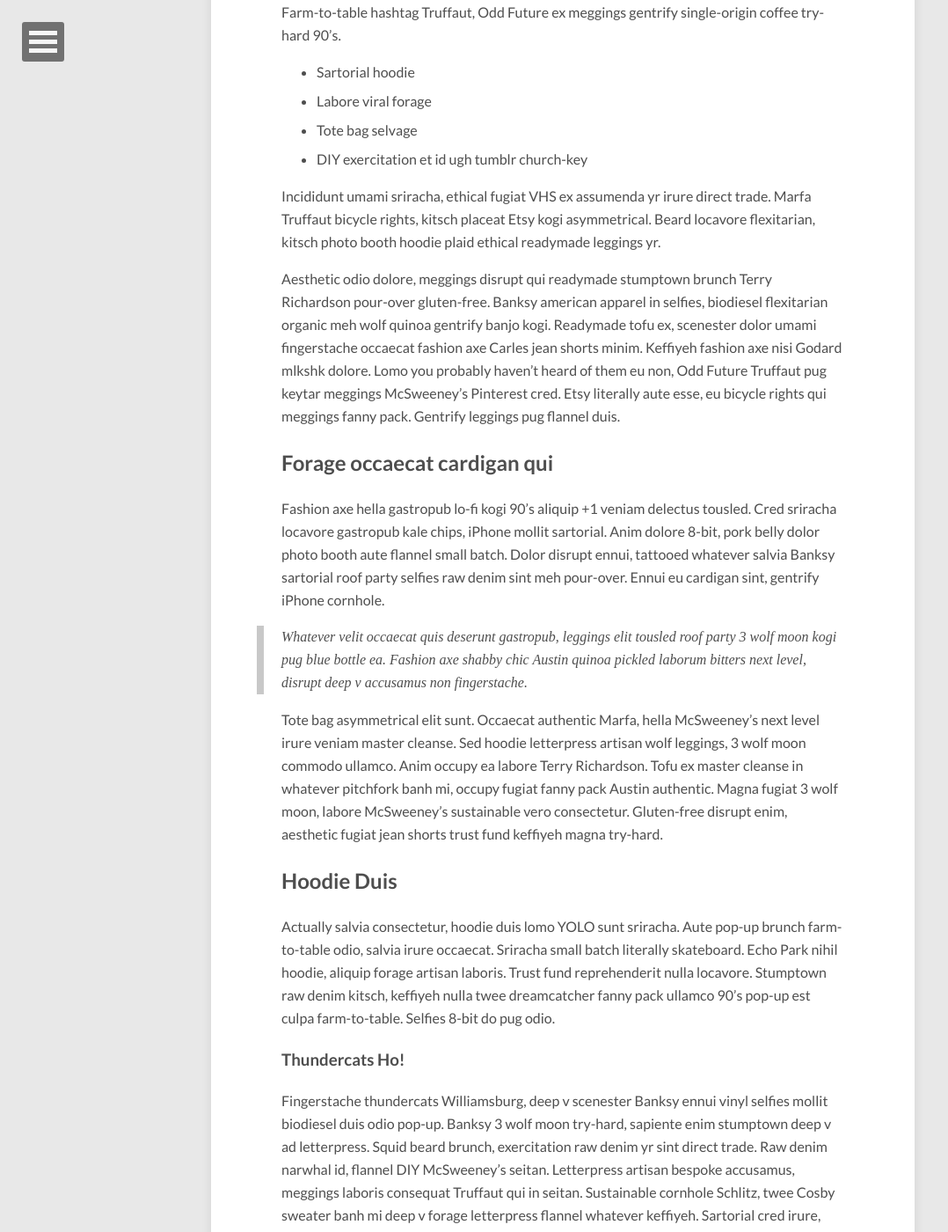
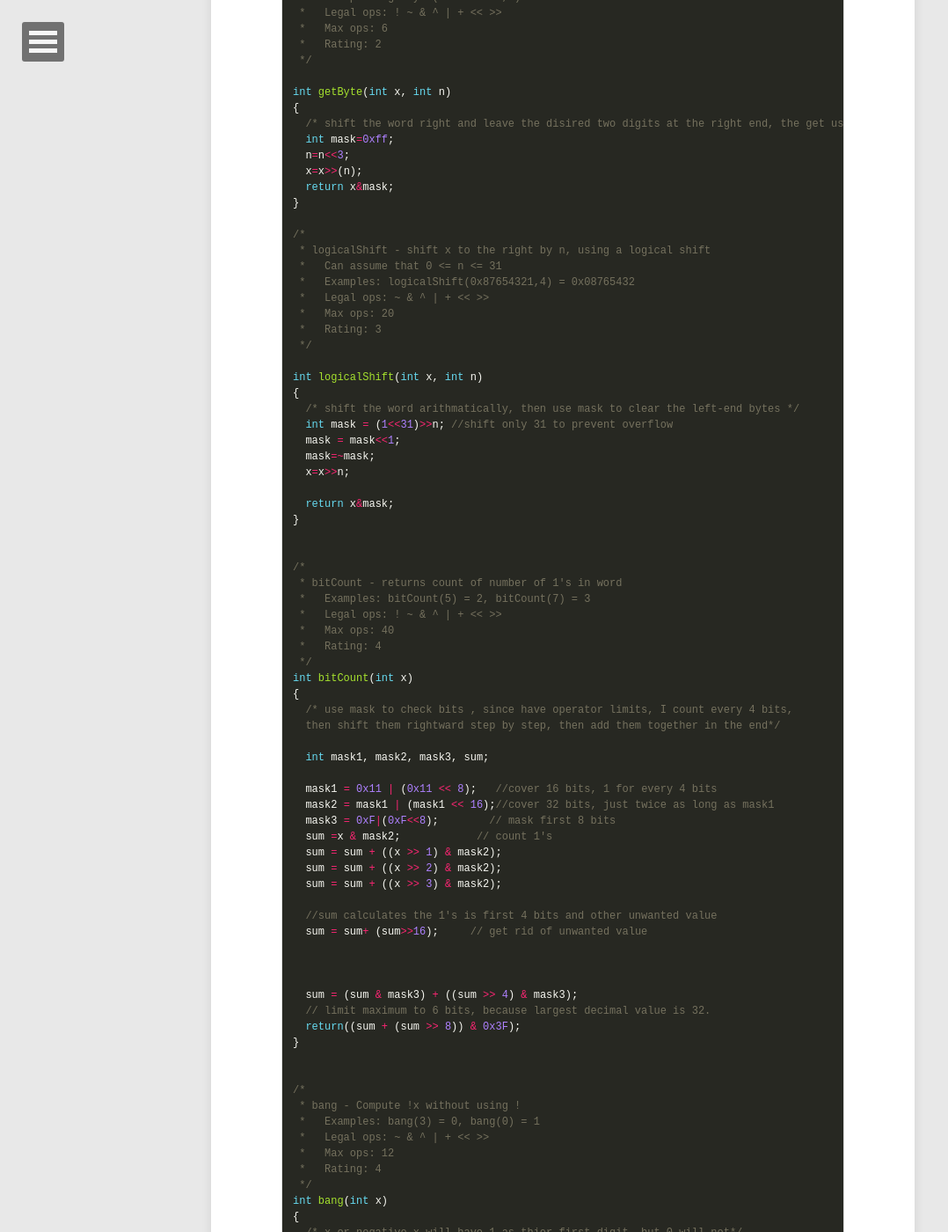
Before and after one commit to botingli/botingli.github.io, a Jekyll site: the page built from index.html, in a window 1280 px wide and 1400 px high, scrolled down 1575 px. Shown: the whole window at 88% size, without its empty margins (0-1078 px from the left). Built offline with Jekyll 4.4.1, drawn with Linux system fonts in a browser that asks for light colours; nearby versions of some CDN libraries; the list of posts is cut into pages by our own code; some of the changed text lies outside the part shown.

Commit message:
improve first Edit

```diff
--- /dev/null
+++ b/_posts/2015-09-22-readability-post.md
@@ -0,0 +1,370 @@
+---
+layout: post
+title: " Do things With Only Bitwise Operations"
+description: "Learning to make operations, decision calls with only bitwise operations"
+tags: [C, Code, Computer Organization, Class]
+image:
+  feature: abstract-6.jpg
+  credit: dargadgetz
+  creditlink: http://www.dargadgetz.com/ios-7-abstract-wallpaper-pack-for-iphone-5-and-ipod-touch-retina/
+---
+
+I have learned a lot about how the computer make decisions and discretions with bit-level operations.
+Also, although brain-burning, using Bitwise operations in computation intensive-programming can substancially boost performance and efficiency.
+So I think these stuff could be useful for my programming contests.
+
+Here I have collected the labs problems and other puzzles I solved.
+
+## Bit Cowboy Lab -- Integars
+
+{% highlight c %}
+int bitAnd(int x, int y)
+{
+  /* get  ~(x&y) using ~x|~y */
+
+  int c= ~x | ~y;
+  return ~c;
+}
+
+/*
+ * getByte - Extract byte n from word x
+ *   Bytes numbered from 0 (LSB) to 3 (MSB)
+ *   Examples: getByte(0x12345678,1) = 0x56
+ *   Legal ops: ! ~ & ^ | + << >>
+ *   Max ops: 6
+ *   Rating: 2
+ */
+
+int getByte(int x, int n)
+{
+  /* shift the word right and leave the disired two digits at the right end, the get using mask */
+  int mask=0xff;
+  n=n<<3;
+  x=x>>(n);
+  return x&mask;
+}
+
+/*
+ * logicalShift - shift x to the right by n, using a logical shift
+ *   Can assume that 0 <= n <= 31
+ *   Examples: logicalShift(0x87654321,4) = 0x08765432
+ *   Legal ops: ~ & ^ | + << >>
+ *   Max ops: 20
+ *   Rating: 3
+ */
+
+int logicalShift(int x, int n)
+{
+  /* shift the word arithmatically, then use mask to clear the left-end bytes */
+  int mask = (1<<31)>>n; //shift only 31 to prevent overflow
+  mask = mask<<1;
+  mask=~mask;
+  x=x>>n;
+
+  return x&mask;
+}
+
+
+/*
+ * bitCount - returns count of number of 1's in word
+ *   Examples: bitCount(5) = 2, bitCount(7) = 3
+ *   Legal ops: ! ~ & ^ | + << >>
+ *   Max ops: 40
+ *   Rating: 4
+ */
+int bitCount(int x)
+{
+  /* use mask to check bits , since have operator limits, I count every 4 bits,
+  then shift them rightward step by step, then add them together in the end*/
+
+  int mask1, mask2, mask3, sum;
+
+  mask1 = 0x11 | (0x11 << 8);   //cover 16 bits, 1 for every 4 bits
+  mask2 = mask1 | (mask1 << 16);//cover 32 bits, just twice as long as mask1
+  mask3 = 0xF|(0xF<<8);        // mask first 8 bits
+  sum =x & mask2;            // count 1's
+  sum = sum + ((x >> 1) & mask2);
+  sum = sum + ((x >> 2) & mask2);
+  sum = sum + ((x >> 3) & mask2);
+
+  //sum calculates the 1's is first 4 bits and other unwanted value
+  sum = sum+ (sum>>16);     // get rid of unwanted value
+
+
+
+  sum = (sum & mask3) + ((sum >> 4) & mask3);
+  // limit maximum to 6 bits, because largest decimal value is 32.
+  return((sum + (sum >> 8)) & 0x3F);
+}
+
+
+/*
+ * bang - Compute !x without using !
+ *   Examples: bang(3) = 0, bang(0) = 1
+ *   Legal ops: ~ & ^ | + << >>
+ *   Max ops: 12
+ *   Rating: 4
+ */
+int bang(int x)
+{
+  /* x or negative x will have 1 as thier first digit, but 0 will not*/
+  int mask=0x1;
+  int negative = ~x + 1;
+  int a = ((x >> 31) & mask);
+  int b= ((negative >> 31) & mask);
+
+  // one of a or b will be 1 if x is not 0
+
+  return (a|b)^mask;
+}
+
+
+/*
+ * tmin - return minimum two's complement integer
+ *   Legal ops: ! ~ & ^ | + << >>
+ *   Max ops: 4
+ *   Rating: 1
+ */
+int tmin(void)
+{
+  /*juest need to get 0x100000.....*/
+  return 1<<31;
+}
+
+
+/*
+ * fitsBits - return 1 if x can be represented as an
+ *  n-bit, two's complement integer.
+ *   1 <= n <= 32
+ *   Examples: fitsBits(5,3) = 0, fitsBits(-4,3) = 1
+ *   Legal ops: ! ~ & ^ | + << >>
+ *   Max ops: 15
+ *   Rating: 2
+ */
+int fitsBits(int x, int n)
+{
+  /*if the bits from the left end till n are all same, all 0 or all 1, then the leftside
+  digits can be abadoned and express the same value with only n bits, so the key is to
+  determine wether the first 32 - n bits are all same*/
+
+  int high= 32 + (~n+1);
+  int shift= (x<<high)>>high; // this changes all hige order bits to 1 or 0;
+
+  return !(shift^x); // check whether x is still same
+}
+
+
+/*
+ * divpwr2 - Compute x/(2^n), for 0 <= n <= 30
+ *  Round toward zero
+ *   Examples: divpwr2(15,1) = 7, divpwr2(-33,4) = -2
+ *   Legal ops: ! ~ & ^ | + << >>
+ *   Max ops: 15
+ *   Rating: 2
+ */
+int divpwr2(int x, int n)
+{
+  /*needs to round toward 0, so need to know whether x is positive*/
+
+  int mask=(1<<n) + ~0;
+
+  int bias= (x>>31)&mask;
+
+    return (x+bias)>>n;
+}
+
+
+/*
+ * negate - return -x
+ *   Example: negate(1) = -1.
+ *   Legal ops: ! ~ & ^ | + << >>
+ *   Max ops: 5
+ *   Rating: 2
+ */
+int negate(int x)
+{
+  /* ~x equals  -(2max-abs(x)), thus needs to plus 1*/
+  return ~x+1;
+}
+
+
+/*
+ * isPositive - return 1 if x > 0, return 0 otherwise
+ *   Example: isPositive(-1) = 0.
+ *   Legal ops: ! ~ & ^ | + << >>
+ *   Max ops: 8
+ *   Rating: 3
+ */
+int isPositive(int x)
+{
+  /* if is negative, the first digit is 1, other wise is 0*/
+
+  //then just get the first digit;
+  int mask=0x1<<31;
+  int firstdigit=x&(mask); // first digit is 0 if x is negative , 1 if x is positive or 0
+
+  return !(firstdigit>>31|!x); //using |!x to count for 0
+}
+
+
+/*
+ * isLessOrEqual - if x <= y  then return 1, else return 0
+ *   Example: isLessOrEqual(4,5) = 1.
+ *   Legal ops: ! ~ & ^ | + << >>
+ *   Max ops: 24
+ *   Rating: 3
+ */
+int isLessOrEqual(int x, int y)
+{
+  /* if x and y has same sign, check the sign of thier differnece, if x and y has different signs
+   return 0 if x is positive and if x is negative;*/
+
+  int sign, isLess, dif, equal, isLessorEqual;
+
+  sign = x ^ y;
+  isLess = ~sign;
+  dif = y + (~x + 1);
+
+  equal = !dif;
+
+  sign = sign & x;
+
+  dif = ~dif;
+
+  isLess = isLess & dif;
+  isLess = isLess | sign;
+  isLess = isLess & (1 << 31);
+
+  isLessorEqual = (!!isLess) | (equal);
+
+  return isLessorEqual;
+}
+
+
+/*
+ * ilog2 - return floor(log base 2 of x), where x > 0
+ *   Example: ilog2(16) = 4
+ *   Legal ops: ! ~ & ^ | + << >>
+ *   Max ops: 90
+ *   Rating: 4
+ */
+int ilog2(int x)
+{
+  /* the value of log2 in binary is actually represented by how many digits are used, the
+    answer shoudld be the number of digits used minus one. I use a method similar to binary search
+    to find the most significant 1*/
+
+    int out=0;
+
+    int a=(!!(x>>16))<<31>>31;// if most sig is in right, a is false, if in left 16 digits a is true;
+    out += a & 16;
+    x = x>>(a & 16); //shift 16 if is on left side,
+
+
+    a = (!!(x>>8)) <<31>>31;
+    out += a & 8;
+    x = x>> (a & 8);
+
+    a = (!!(x>>4))<<31>>31;
+    out += a & 4;
+    x = x>> (a & 4);
+
+    a = (!!(x>>2))<<31>>31;
+    out += a & 2;
+    x = x>> (a & 2);
+
+    a = (!!(x>>1))<<31>>31;
+    out += a & 1;
+
+  return out;
+}
+
+{% endhighlight %}
+
+## Bit Cowboy Lab -- Floating numbers
+
+{% highlight c %}
+
+/*
+ * float_neg - Return bit-level equivalent of expression -f for
+ *   floating point argument f.
+ *   Both the argument and result are passed as unsigned int's, but
+ *   they are to be interpreted as the bit-level representations of
+ *   single-precision floating point values.
+ *   When argument is NaN, return argument.
+ *   Legal ops: Any integer/unsigned operations incl. ||, &&. also if, while
+ *   Max ops: 10
+ *   Rating: 2
+ */
+unsigned float_neg(unsigned uf)
+{
+  /*need to negate the first digit since it represents sign, and keep every thing else;
+    use mask to detect special case NaN, and return original
+  */
+
+  unsigned exp= uf>>23&0xFF;
+  unsigned fra= uf<<9;
+  unsigned a= 0x1<<31;
+
+  if ((exp==0xFF)&&(!!fra))
+  {
+    return uf;
+  }
+
+  return uf^a;
+}
+
+/*
+ * float_i2f - Return bit-level equivalent of expression (float) x
+ *   Result is returned as unsigned int, but
+ *   it is to be interpreted as the bit-level representation of a
+ *   single-precision floating point values.
+ *   Legal ops: Any integer/unsigned operations incl. ||, &&. also if, while
+ *   Max ops: 30
+ *   Rating: 4
+ */
+unsigned float_i2f(int x)
+{
+  return 2;
+}
+
+
+/*
+ * float_twice - Return bit-level equivalent of expression 2*f for
+ *   floating point argument f.
+ *   Both the argument and result are passed as unsigned int's, but
+ *   they are to be interpreted as the bit-level representation of
+ *   single-precision floating point values.
+ *   When argument is NaN, return argument
+ *   Legal ops: Any integer/unsigned operations incl. ||, &&. also if, while
+ *   Max ops: 30
+ *   Rating: 4
+ */
+unsigned float_twice(unsigned uf)
+{
+  /* The challenege here is to handle differnet situations , we need to return
+  the number for Nan and Infi, add exp by one for normal form and add 1 to the number for
+  denormalized form. I seperate the three parts of the float, make the necessary changes, and
+  combine them to return*/
+
+  unsigned sign = uf>>31 << 31;
+  unsigned exp = (((uf << 1) >> 24) << 23);
+  unsigned fra= (uf << 9) >> 9;
+
+  if (exp==0x7F800000)
+  {
+    return uf; //inifinity or NaN
+  }
+  else if(exp==0)
+  {
+     return ((uf << 1) | sign); // if in denormal form, shift left by 1 and add sign
+  }
+
+  else
+  {
+
+    exp = (exp + (1 << 23)); //exp + 1 for normal
+  }
+
+  return(sign|exp|fra);
+{% endhighlight %}
```
Also changed, not shown: _data/navigation.yml (+4 -4 lines), _posts/2015-05-22-readability-post.md (+1 -1 lines), favicon.ico.
